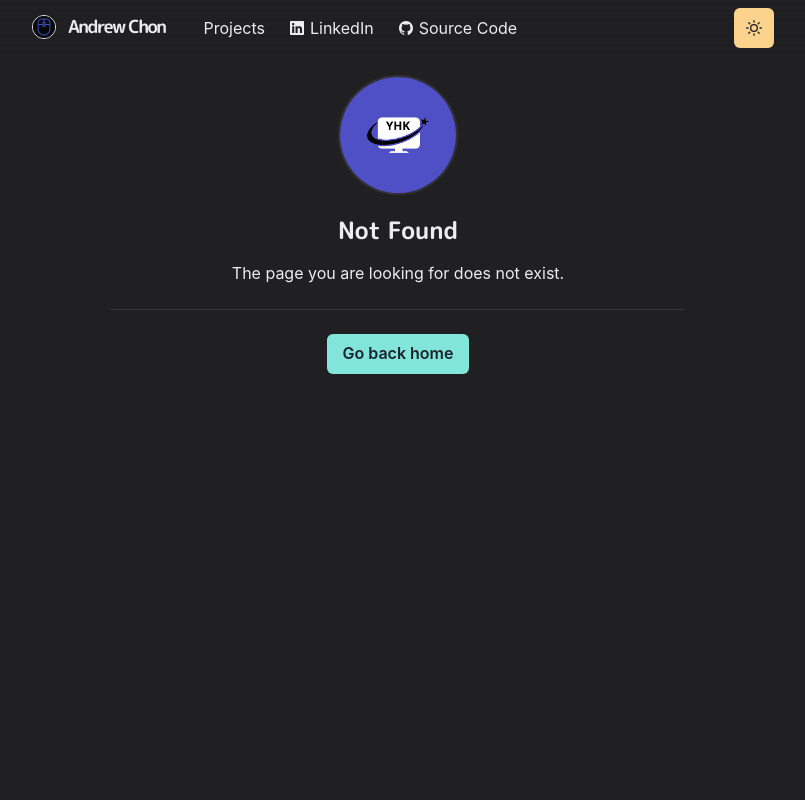
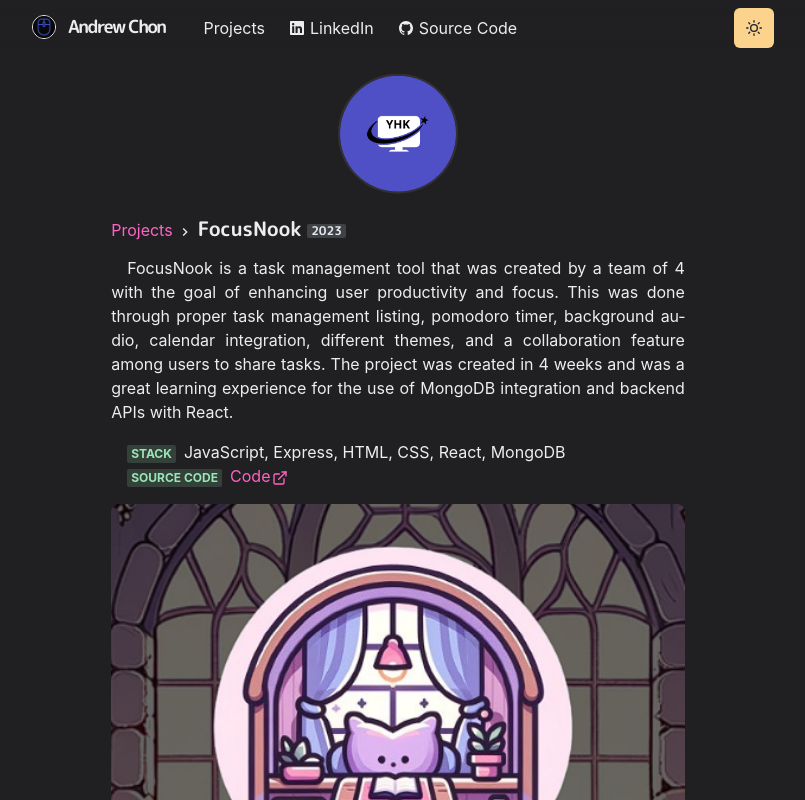
Before and after one commit to Younghyuuk/AYC-Website, a Next.js app: page /projects/FocusNook in a window 1280 px wide. Before the commit this address had no page. Shown: the top 800 px of the page, without its empty margins (242-1047 px from the left). Built offline with nearby package versions, Linux system fonts and the light colour scheme.

Commit message:
added in FocusNook page

```diff
--- /dev/null
+++ b/pages/projects/FocusNook.js
@@ -0,0 +1,39 @@
+import { Container, Badge, Link, List, ListItem } from '@chakra-ui/react'
+import { ExternalLinkIcon } from '@chakra-ui/icons'
+import { Title, WorkImage, Meta } from '../../components/work'
+import P from '../../components/paragraphStyle'
+import Layout from '../../components/layouts/pageTransition'
+
+const Work = () => {
+    return (
+        <Layout title = "FocusNook">
+            <Container>
+                <Title>
+                    FocusNook <Badge>2023</Badge>
+                </Title>
+                <P>
+                    FocusNook is a task management tool that was created by a team of 4 with the goal of enhancing user productivity and focus.
+                    This was done through proper task management listing, pomodoro timer, background audio, calendar integration, different themes,
+                    and a collaboration feature among users to share tasks. The project was created in 4 weeks and was a great learning experience
+                    for the use of MongoDB integration and backend APIs with React.
+                </P>
+                <List ml = {4} my = {4}>
+                    <ListItem>
+                        <Meta>Stack</Meta>
+                        <span>JavaScript, Express, HTML, CSS, React, MongoDB </span>
+                    </ListItem>
+                    <ListItem>
+                        <Meta>Source Code</Meta>
+                        <Link href = "https://github.com/Younghyuuk/FocusNook/tree/develop"
+                        isExternal>Code<ExternalLinkIcon mx = "2px"/></Link>
+                    </ListItem>
+                </List>
+                <WorkImage src = "/images/thumbNook.png" alt = "FocusNook logo" />
+                <WorkImage src = "/images/FocusSignUp.png" alt = "Focus Sign up" />
+                <WorkImage src = "/images/logIn.png" alt = "Login" />
+            </Container>
+        </Layout>
+    )
+}
+
+export default Work
```
Also changed, not shown: public/images/FocusSignUp.PNG (added), public/images/logIn.PNG (added).
